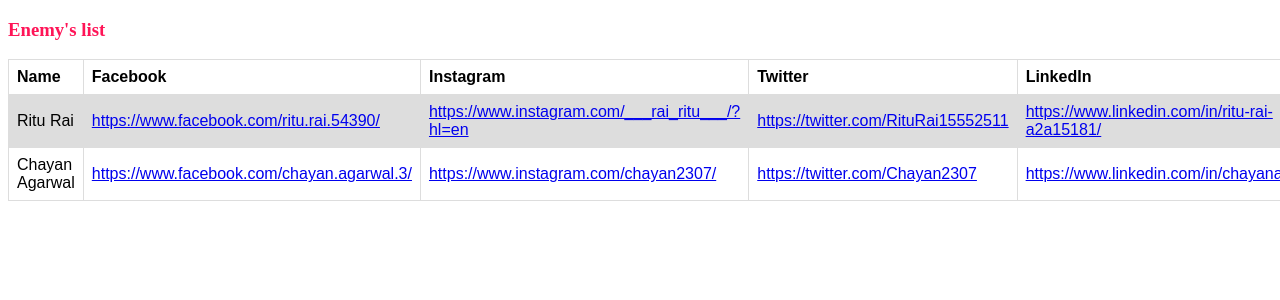
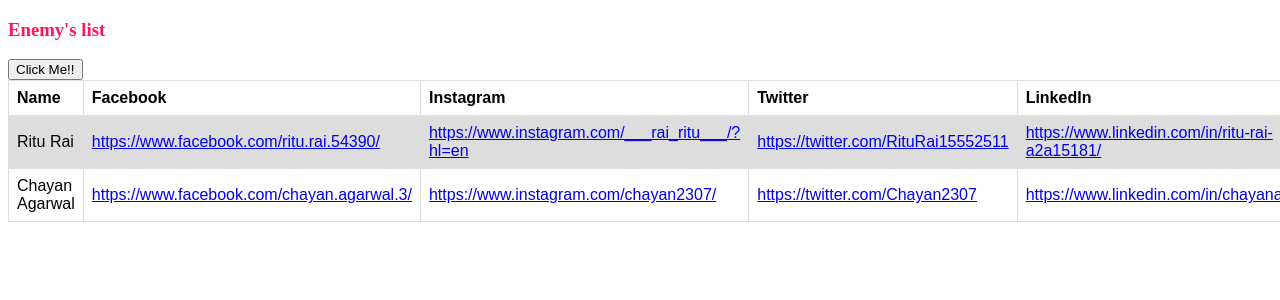
Before and after one commit to ExtraLazyPanda/shortenURL, an Angular app in the folder ui-app/: page / in a window 1280 px wide. Shown: the top 300 px of the page. Built offline with nearby package versions, Linux system fonts and the light colour scheme.

Commit message:
Added hyperlink feature to the URLs

```diff
--- a/ui-app/src/app/redirect/redirect.component.html
+++ b/ui-app/src/app/redirect/redirect.component.html
@@ -1,4 +1,7 @@
 <h3 class="header">Enemy's list</h3>
+<button (click)="showPopup()">
+  <a> Click Me!!</a>
+</button>
 <table>
   <tr>
     <th>Name</th>
```
